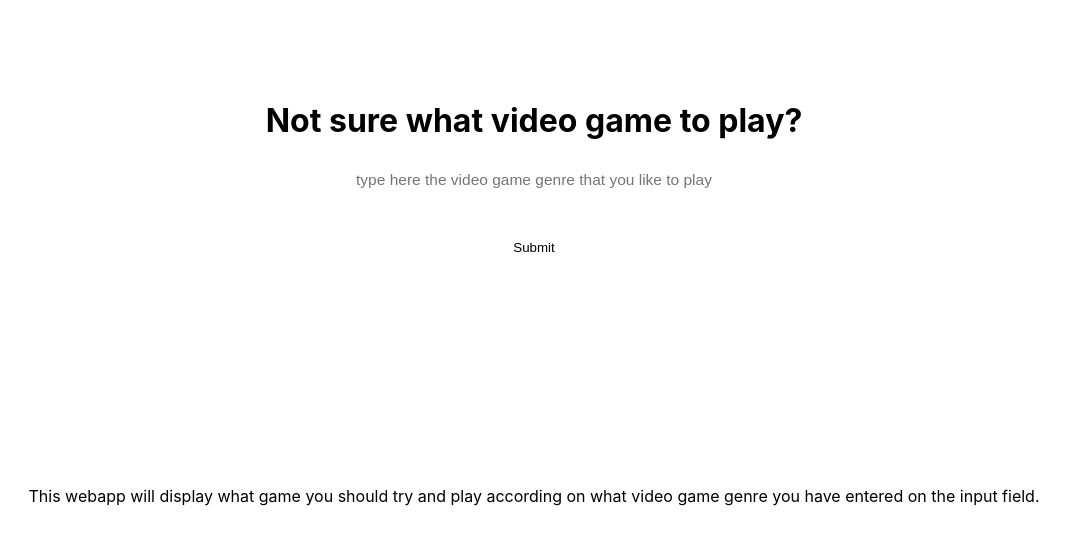
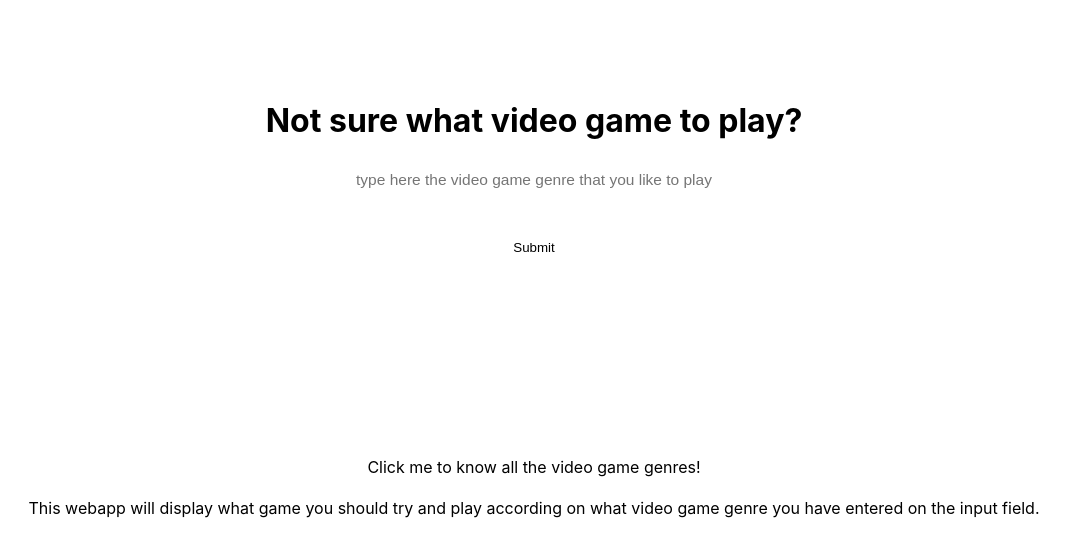
Before and after one commit to moshe002/what-to-play, a React (Create React App) app: page / in a window 1280 px wide. Shown: the top 556 px of the page, without its empty margins (106-1176 px from the left). Built offline with nearby package versions, Linux system fonts and the light colour scheme.

Commit message:
result now re-renders wohoo!

```diff
--- a/src/App.css
+++ b/src/App.css
@@ -43,7 +43,22 @@
   cursor: pointer;
 }
 
+.App .bottom-elements {
+  margin-top: 12rem;
+}
+
 .App .bottom-text {
-  margin-top: 13.5rem;
-  padding: 5px 5px;
+  padding: 5px 20px;
 }
+
+.genre-text {
+  color: black;
+  outline: none;
+  text-decoration: none;
+  transition: 0.25s;
+}
+
+.genre-text:hover {
+  font-size: 20px;
+  text-decoration: underline;
+}
--- a/src/App.js
+++ b/src/App.js
@@ -9,77 +9,74 @@ function App() {
   const [input, setInput] = useState('')
   const [display, setDisplay] = useState(false)
 
+  const [game, setGame] = useState('')
   const onpress = (e) => {
     e.preventDefault()
     switch(input){
       case 'moba':
-        console.log(games[0].moba[Math.floor(Math.random() * games[0].moba.length)])
-        console.log(games[0].moba)
+      case 'MOBA':
+      case 'Moba':
+      case 'Multiplayer Online Battle Arena':
+        setGame('You should try playing: ' + games[0].moba[Math.floor(Math.random() * games[0].moba.length)])
+        let game1 = games[0].moba[Math.floor(Math.random() * games[0].moba.length)]
+        console.log('chosen game: ' + game1)
         break
       case 'fps':
-        console.log(games[1].fps)
+      case 'FPS':
+      case 'Fps':
+      case 'shooting game':
+        setGame('You should try playing: ' + games[1].fps[Math.floor(Math.random() * games[1].fps.length)])
+        let game2 = games[1].fps[Math.floor(Math.random() * games[1].fps.length)]
+        console.log('chosen game: ' + game2)
         break
       case 'rts':
-        console.log(games[2].rts)
+      case 'RTS':
+      case 'Rts':
+        setGame('You should try playing: ' + games[2].rts[Math.floor(Math.random() * games[2].rts.length)])
+        let game3 = games[2].rts[Math.floor(Math.random() * games[2].rts.length)]
+        console.log('chosen game: ' + game3)
         break
       case 'mmorpg':
-        console.log(games[3].mmorpg)
+      case 'MMORPG':
+      case 'Mmorpg':
+        setGame('You should try playing: ' + games[3].mmorpg[Math.floor(Math.random() * games[3].mmorpg.length)])
+        let game4 = games[3].mmorpg[Math.floor(Math.random() * games[3].mmorpg.length)]
+        console.log('chosen game: ' + game4)
         break
       case 'survival games':
-        console.log(games[4].survivalgames)
+      case 'survival':
+      case 'Survival':
+        setGame('You should try playing: ' + games[4].survivalgames[Math.floor(Math.random() * games[4].survivalgames.length)])
+        let game5 = games[4].survivalgames[Math.floor(Math.random() * games[4].survivalgames.length)]
+        console.log('chosen game: ' + game5)
         break
       case 'singleplayer games':
+      case 'singleplayer':
+      case 'Singleplayer':
+      case 'RPG':
+      case 'Role-Playing Games':
+      case 'role-playing games':
+      case 'Role Playing Games':
+      case 'role playing games':
+      case 'Role playing games':
       case 'rpg':
-        console.log(games[5].singleplayergames)
+        setGame('You should try playing: ' + games[5].singleplayergames[Math.floor(Math.random() * games[5].singleplayergames.length)])
+        let game6 = games[5].singleplayergames[Math.floor(Math.random() * games[5].singleplayergames.length)]
+        console.log('chosen game: ' + game6)
         break
       default:
+        setGame('Game genre not added yet, wait for further updates.')
         console.log('Game genre not added yet, wait for further updates.')
     }
   }
 
   function Result(){
-    switch(input){
-      case 'moba':
-      case 'MOBA':
-      case 'Moba':
-        //let moba = <b>{games[0].moba[Math.floor(Math.random() * games[0].moba.length)]}</b> (can be put inside a variable which is cool)
-        return <p>You should try playing: <b>{games[0].moba[Math.floor(Math.random() * games[0].moba.length)]}</b></p>
-      case 'fps':
-      case 'FPS':
-      case 'Fps':
-      case 'shooting game':
-        return <p>You should try playing: <b>{games[1].fps[Math.floor(Math.random() * games[1].fps.length)]}</b></p>
-      case 'rts':
-      case 'RTS':
-      case 'Rts':
-        return <p>You should try playing: <b>{games[2].rts[Math.floor(Math.random() * games[2].rts.length)]}</b></p>
-      case 'mmorpg':
-      case 'MMORPG':
-      case 'Mmorpg':
-        return <p>You should try playing: <b>{games[3].mmorpg[Math.floor(Math.random() * games[3].mmorpg.length)]}</b></p>
-      case 'survival games':
-      case 'survival':
-      case 'Survival':
-        return <p>You should try playing: <b>{games[4].survivalgames[Math.floor(Math.random() * games[4].survivalgames.length)]}</b></p>
-      case 'singleplayer games':
-      case 'singleplayer':
-      case 'Singleplayer':
-      case 'RPG':
-      case 'rpg':
-      case 'Role-Playing Games':
-      case 'role-playing games':
-      case 'Role Playing Games':
-      case 'role playing games':
-      case 'Role playing games':
-        return <p>You should try playing: <b>{games[5].singleplayergames[Math.floor(Math.random() * games[5].singleplayergames.length)]}</b></p>
-      default:
-        if(input === ''){
-          return <p></p>
-        }
-        else {
-          return <p><b>Wrong spelling or game genre not added yet, wait for further updates.</b></p>
-        }
-    }
+    //let moba = <b>{games[0].moba[Math.floor(Math.random() * games[0].moba.length)]}</b> //(can be put inside a variable which is cool)
+    return <p><b>{game}</b></p>
+  }
+
+  function Genre(){
+    return <a href='https://en.wikipedia.org/wiki/List_of_video_game_genres' rel="noreferrer" target='_blank' className='genre-text'>Click me to know all the video game genres!</a>
   }
 
   const getData = (e) => {
@@ -102,7 +99,10 @@ function App() {
       {
         display? <Result /> : null
       }
-      <p className='bottom-text'>This webapp will display what game you should try and play according on what video game genre you have entered on the input field.</p>
+      <div className='bottom-elements'>
+        <Genre />
+        <p className='bottom-text'>This webapp will display what game you should try and play according on what video game genre you have entered on the input field.</p>
+      </div>
     </div>
   );
 }
```
